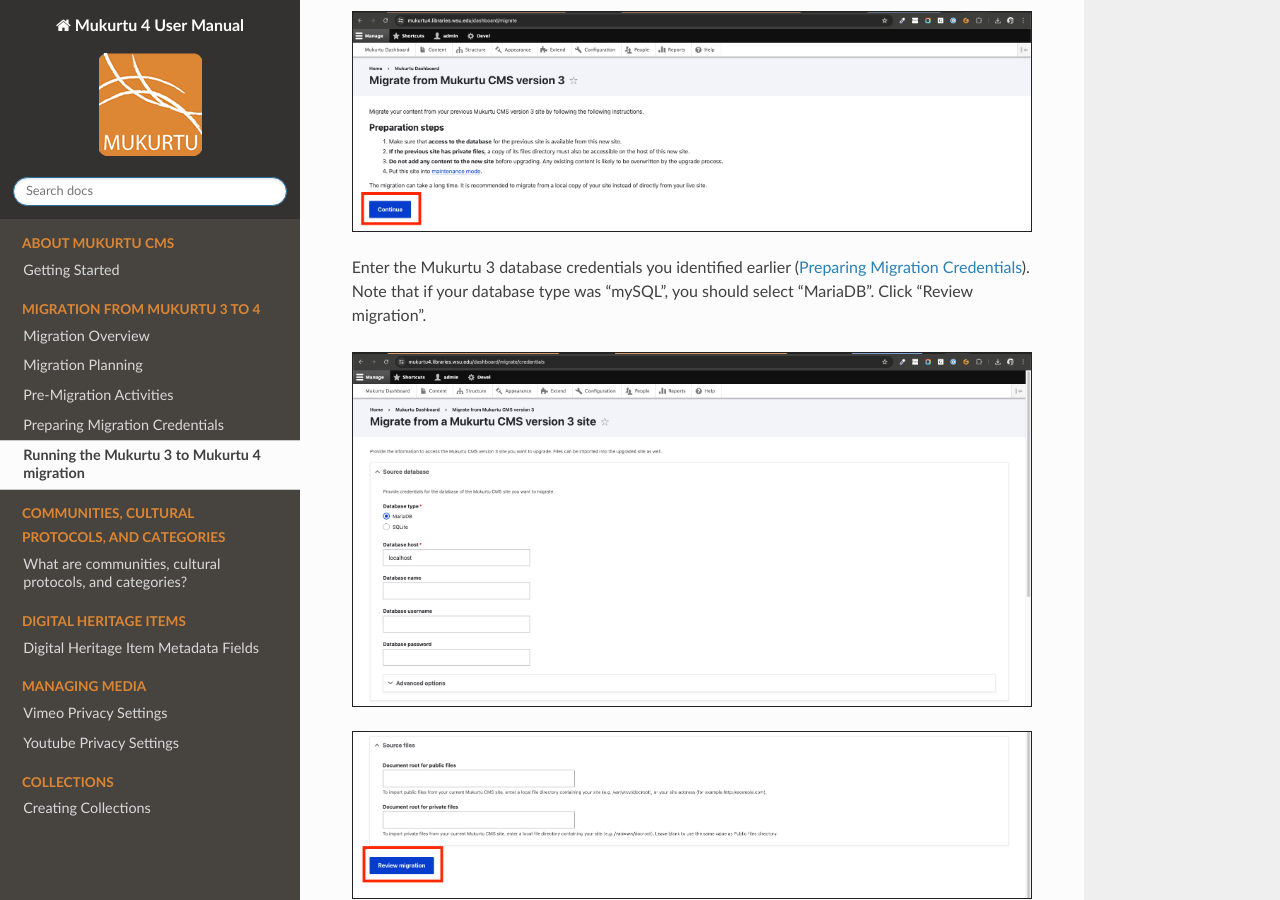
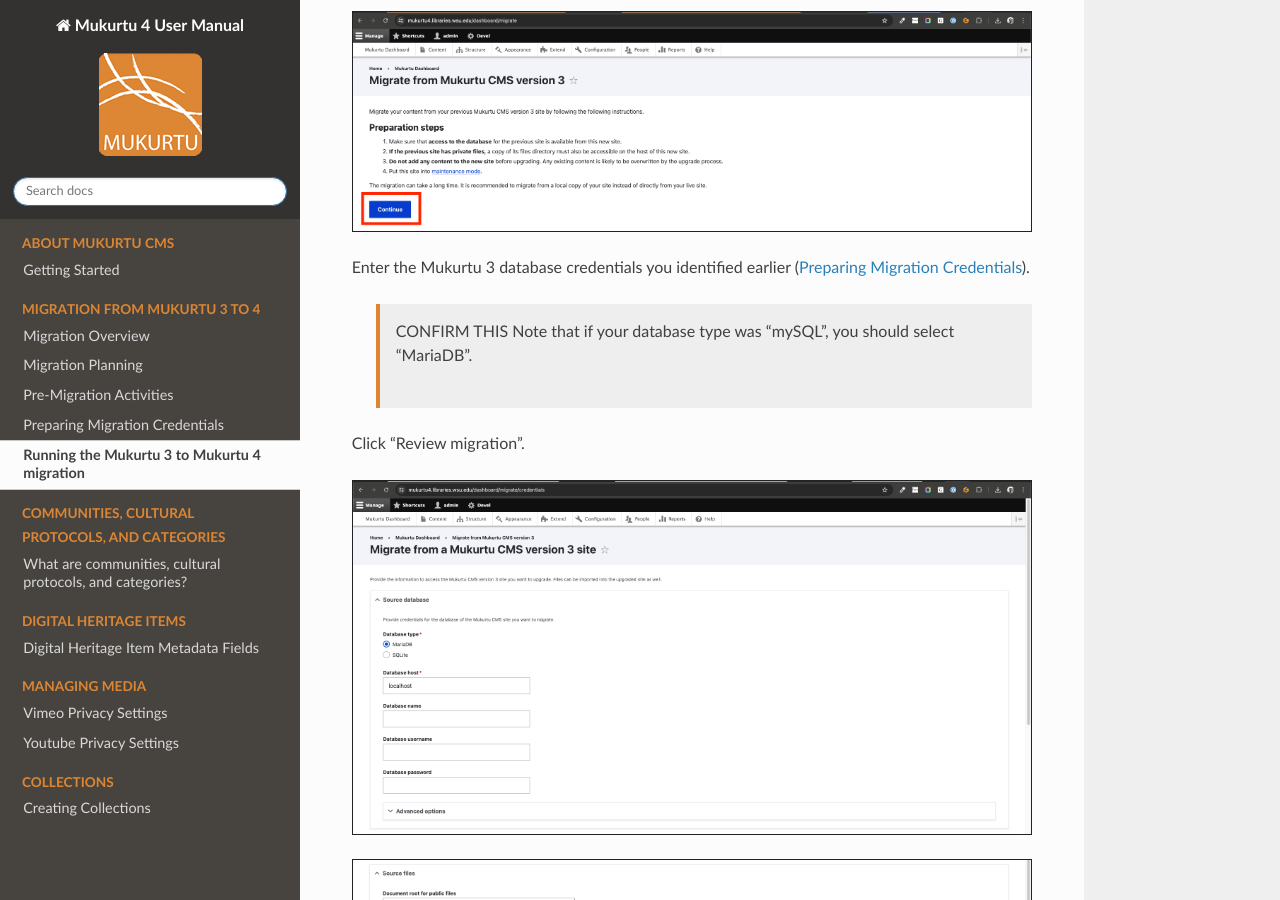
Before and after one commit to MukurtuCMS/mukurtudocs, a Sphinx documentation site: the page built from docs/source/migration/Migration.md, in a window 1280 px wide and 900 px high, scrolled down 1130 px. Built offline with Sphinx 7.4.7 and the Read the Docs theme 2.0.0, drawn with Linux system fonts in a browser that asks for light colours.

Commit message:
Update Migration.md

```diff
--- a/docs/source/migration/Migration.md
+++ b/docs/source/migration/Migration.md
@@ -13,7 +13,9 @@
 ![migrate-03](../embeds/migrate-03.png)
 
 Enter the Mukurtu 3 database credentials you identified earlier ([Preparing Migration Credentials](/docs/source/migration/MigrationCredentials.md)).
-Note that if your database type was "mySQL", you should select "MariaDB".
+
+> CONFIRM THIS Note that if your database type was "mySQL", you should select "MariaDB".
+
 Click "Review migration".
 
 ![migrate-04](../embeds/migrate-04.png)
```
